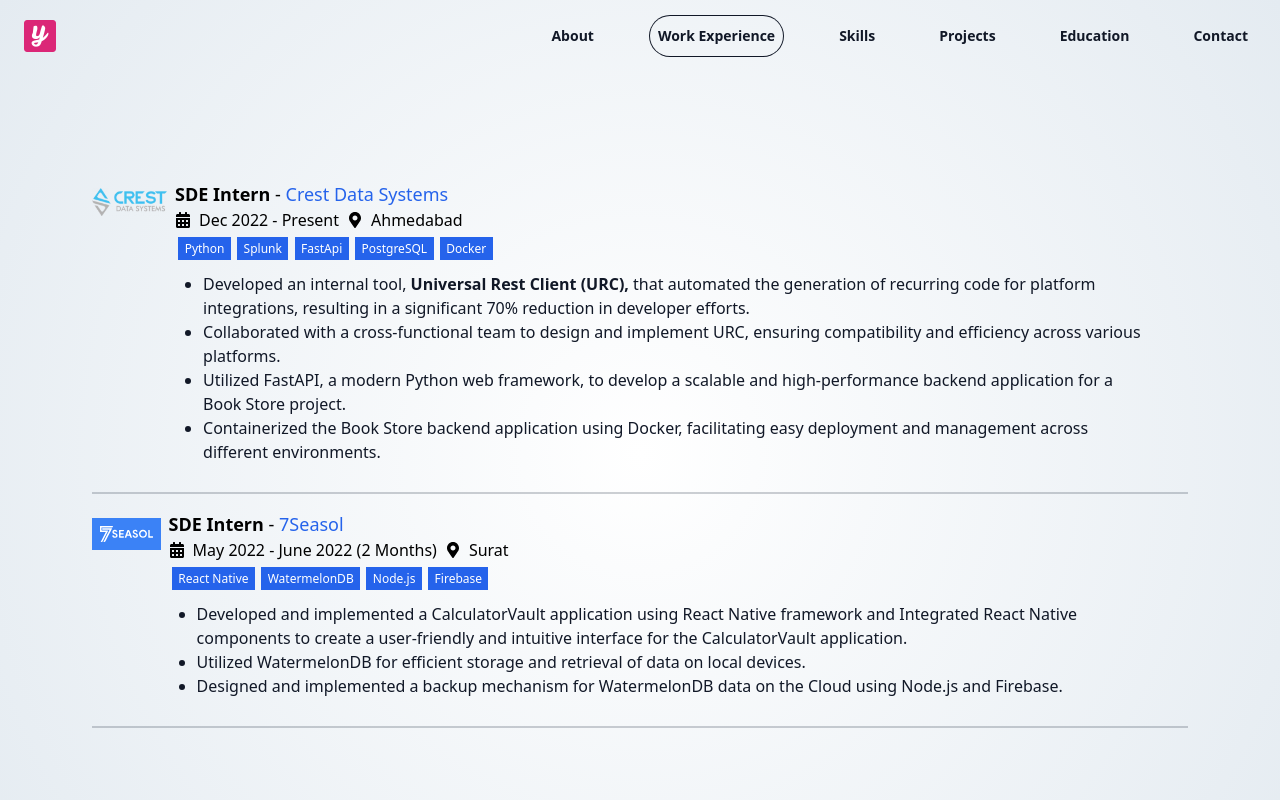
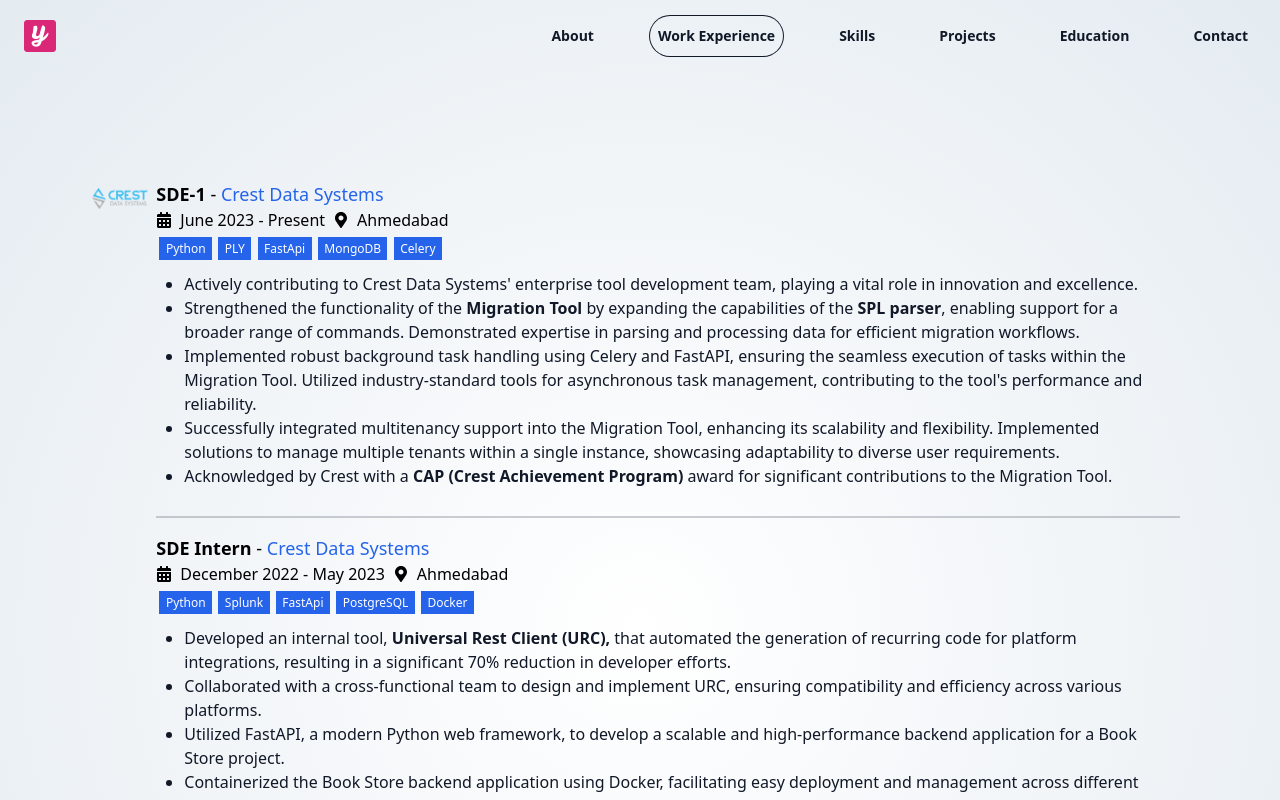
Before and after one commit to YagnikMoradiya/yagnik-portfolio-2, a React (Vite) app: page /main in a window 1280 px wide. Both pictures are taken after a click on the element "Work Experience". Shown: the top 800 px of the page. Built offline with nearby package versions, Linux system fonts and the light colour scheme.

Commit message:
Updated experience and projects data

```diff
--- a/src/components/Experience.jsx
+++ b/src/components/Experience.jsx
@@ -10,7 +10,45 @@
                 </div>
                 <div className="px-2">
                     {/* Crest */}
-                    {/* <div> */}
+                    <div>
+                        <div>
+                            <span>
+                                <span className="font-semibold">SDE-1 </span>
+                            </span>
+                            -{" "}
+                            <span>
+                                <a href="" className="highlights font-normal">Crest Data Systems</a>
+                            </span>
+                        </div>
+
+                        <div className='text-sm sm:text-base flex items-center space-x-2'>
+                            <FaCalendarAlt />
+                            <p> June 2023 - Present </p>
+                            <FaMapMarkerAlt />
+                            <p> Ahmedabad </p>
+                        </div>
+
+                        <div>
+                            <SkillBox name="Python" />
+                            <SkillBox name="PLY" />
+                            <SkillBox name="FastApi" />
+                            <SkillBox name="MongoDB" />
+                            <SkillBox name="Celery" />
+                        </div>
+
+                        <div className='p-2 sm:p-3'>
+                            <ul className='px-4 text-gray-900 text-sm sm:text-base list-disc'>
+                                <li>Actively contributing to Crest Data Systems' enterprise tool development team, playing a vital role in innovation and excellence.</li>
+                                <li>Strengthened the functionality of the <span className='font-bold'>Migration Tool</span> by expanding the capabilities of the <span className='font-bold'>SPL parser</span>, enabling support for a broader range of commands. Demonstrated expertise in parsing and processing data for efficient migration workflows.</li>
+                                <li>Implemented robust background task handling using Celery and FastAPI, ensuring the seamless execution of tasks within the Migration Tool. Utilized industry-standard tools for asynchronous task management, contributing to the tool's performance and reliability.</li>
+                                <li>Successfully integrated multitenancy support into the Migration Tool, enhancing its scalability and flexibility. Implemented solutions to manage multiple tenants within a single instance, showcasing adaptability to diverse user requirements.</li>
+                                <li>Acknowledged by Crest with a <span className='font-bold'>CAP (Crest Achievement Program)</span> award for significant contributions to the Migration Tool. </li>
+                            </ul>
+                        </div>
+                    </div>
+
+                    <hr className='opacity-25 border-0 my-4 bg-gray-700 h-[2px]' />
+                    <div>
                         <div>
                             <span>
                                 <span className="font-semibold">SDE Intern </span>
@@ -23,7 +61,7 @@
 
                         <div className='text-sm sm:text-base flex items-center space-x-2'>
                             <FaCalendarAlt />
-                            <p> Dec 2022 - Present </p>
+                            <p> December 2022 - May 2023 </p>
                             <FaMapMarkerAlt />
                             <p> Ahmedabad </p>
                         </div>
@@ -45,7 +83,7 @@
                                 <li>Utilized FastAPI, a modern Python web framework, to develop a scalable and high-performance backend application for a Book Store project.</li>
                                 <li>Containerized the Book Store backend application using Docker, facilitating easy deployment and management across different environments.</li>
                             </ul>
-                        {/* </div> */}
+                        </div>
                     </div>
                 </div>
             </div>
--- a/src/components/Skill.jsx
+++ b/src/components/Skill.jsx
@@ -5,7 +5,7 @@
     { id: 1, name: "Core Skills", desc: "Data Structures & Algorithms, Object-Oriented Programming, Database Management" },
     { id: 2, name: "Programming Languages", desc: "C++, Python, JavaScript" },
     { id: 3, name: "Web Development (Basic)", desc: "React, React Native, Javascript / Node.js, Python / FastApi" },
-    { id: 4, name: "Databases", desc: "PostgreSQL, MySQL (basic), MongoDB (basic)," },
+    { id: 4, name: "Databases", desc: "PostgreSQL, MySQL (basic), MongoDB" },
     { id: 5, name: "Tools", desc: "Docker, BitBucket, Git, Postman, VS Code" },
 ]
 
```
Also changed, not shown: src/components/Project.jsx (+61 -59 lines), 1 other file (tests, documents, lock files or other folders).
